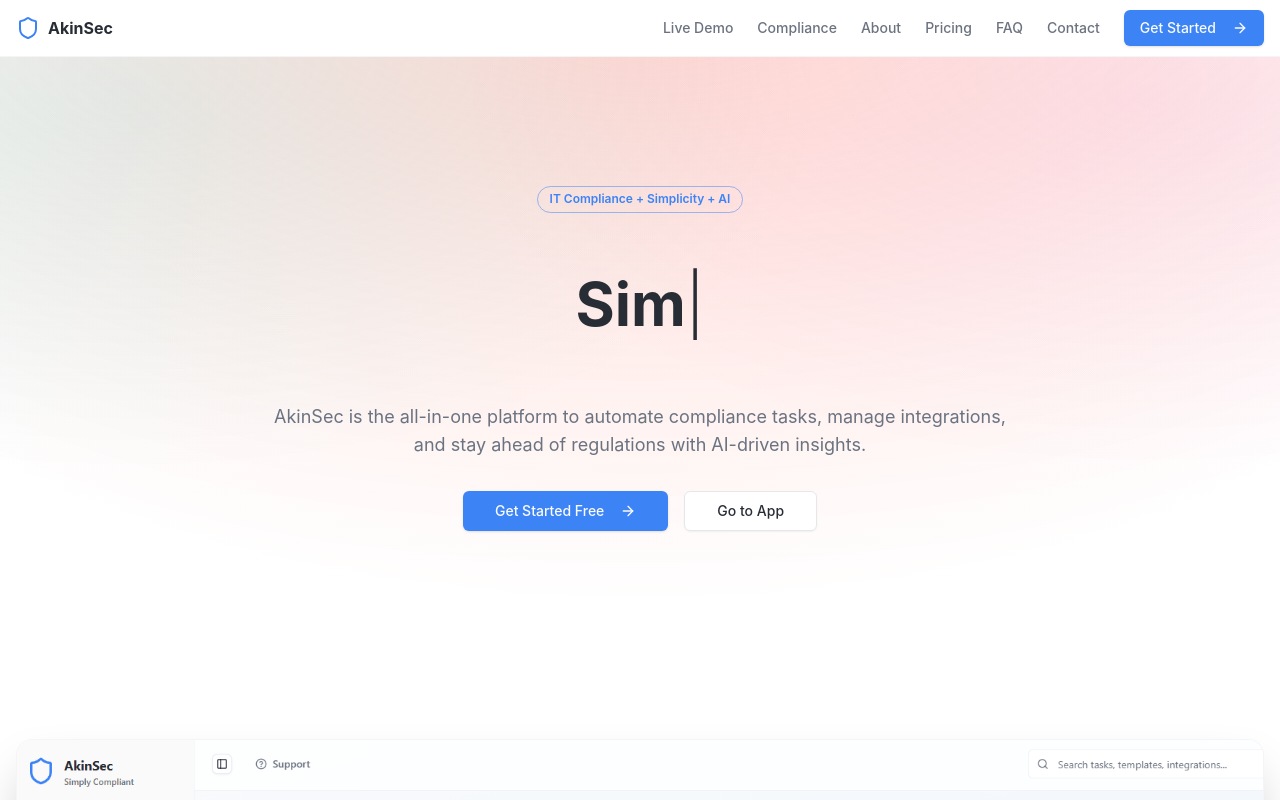
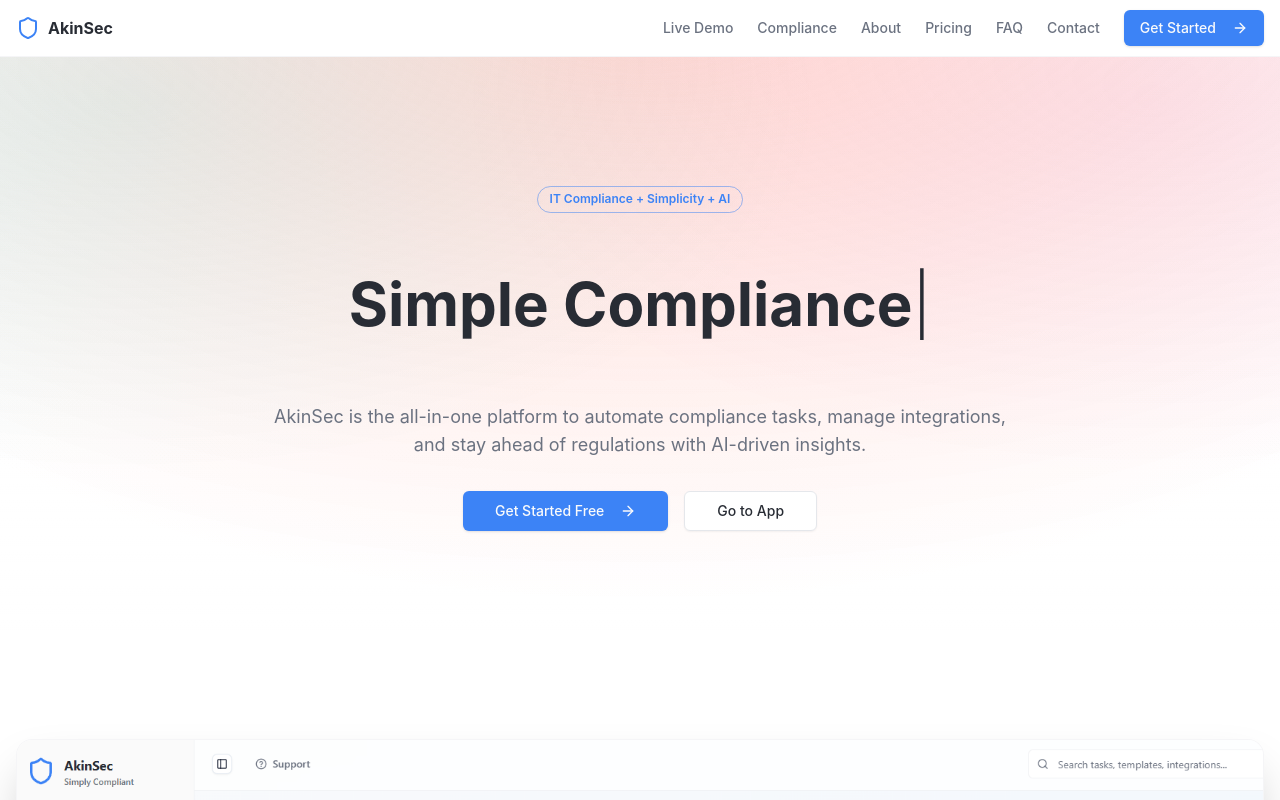
Before and after one commit to dfalt0/akinsec, a React (Vite) app: page / in a window 1280 px wide. Shown: the top 800 px of the page. Built offline with nearby package versions, Linux system fonts and the light colour scheme.

Commit message:
Update Home.jsx - added phrase
- added app name to list typed words

```diff
--- a/src/pages/Home.jsx
+++ b/src/pages/Home.jsx
@@ -86,7 +86,7 @@
   const [phraseIndex, setPhraseIndex] = useState(0);
   const [isDeleting, setIsDeleting] = useState(false);
 
-  const phrases = ["Simple Compliance", "Simply Compliant", "Secure Your Business", "AI Compliance", "What's a computer?", "D'you check that file, Jeff?", "My cOmPliAnCe isn't running...", "Boss said I needed this?", "What's 'compliance'?"];
+  const phrases = ["AkinSec", "Simple Compliance", "Simply Compliant", "Secure Your Business", "AI Compliance", "What's a computer?", "D'you check that file, Jeff?", "My cOmPliAnCe isn't running...", "Boss said I needed this?", "What's 'compliance'?"];
   const typingSpeed = 150;
   const deletingSpeed = 75;
   const pauseDuration = 2000;
```
